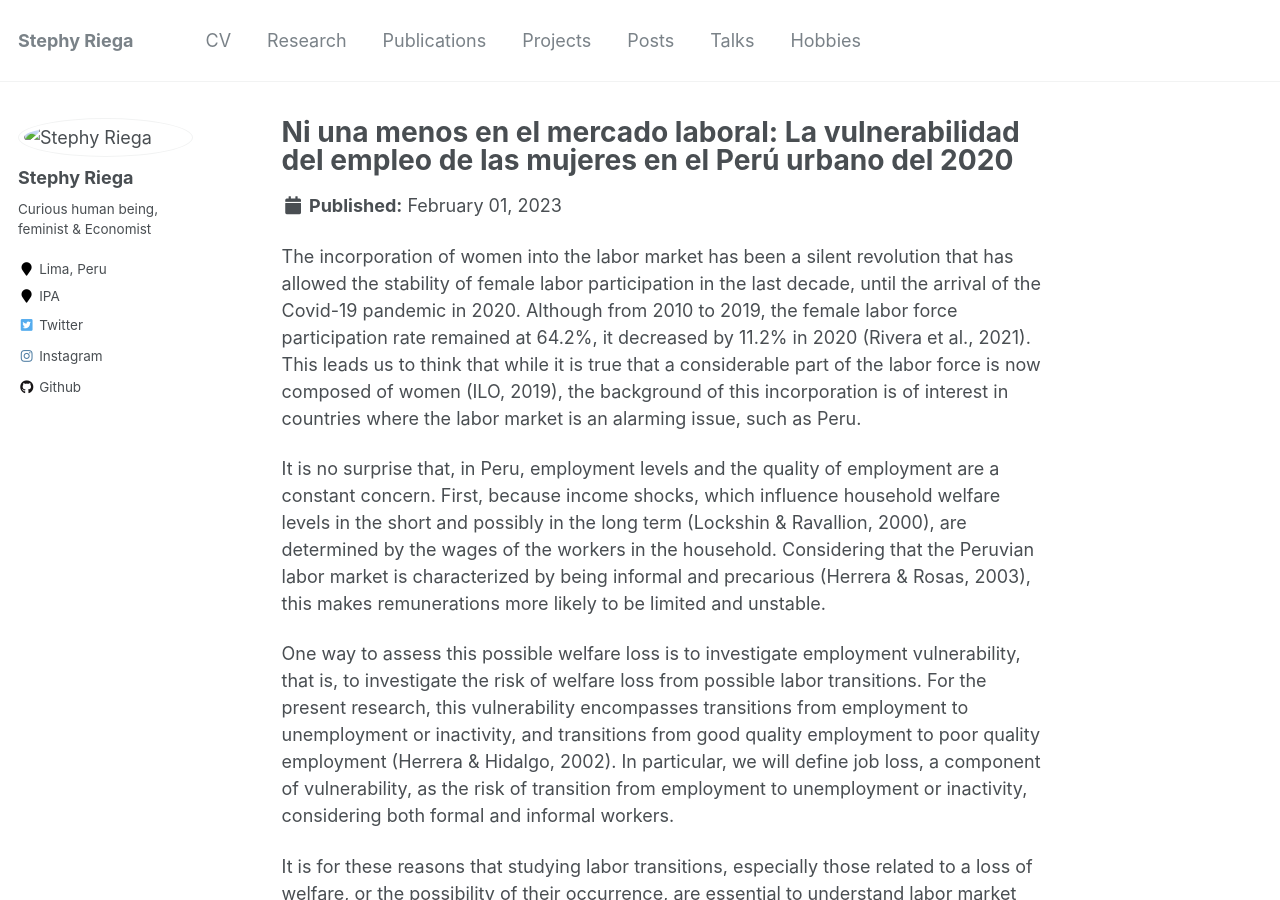
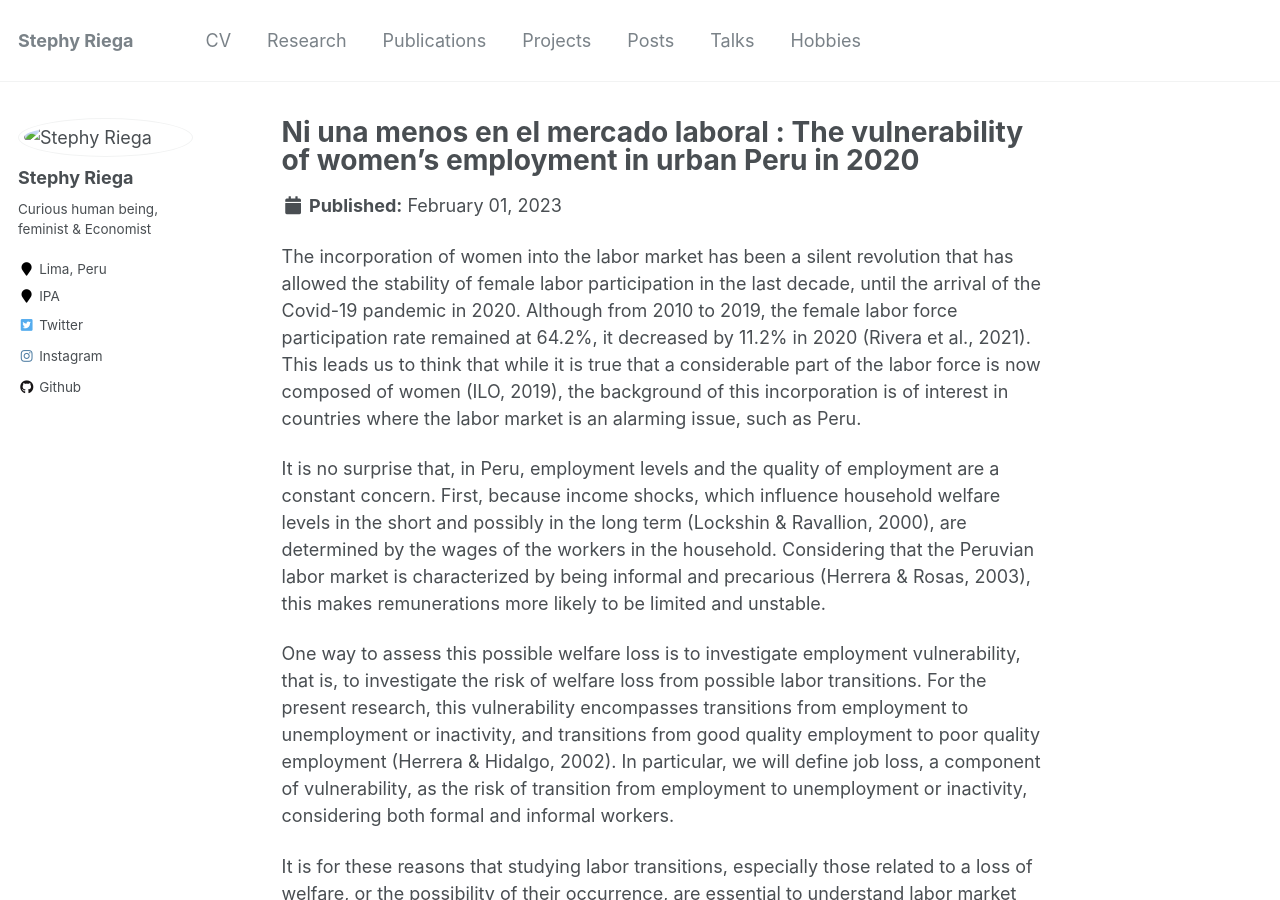
Before and after one commit to stephyriega/stephyriega.github.io, a Jekyll site: the page built from _publications/2023-02-01-sr-1.md, in a window 1280 px wide and 900 px high. Built offline with Jekyll 4.4.1, drawn with Linux system fonts in a browser that asks for light colours.

Commit message:
Update 2023-02-01-sr-1.md

```diff
--- a/_publications/2023-02-01-sr-1.md
+++ b/_publications/2023-02-01-sr-1.md
@@ -1,5 +1,5 @@
 ---
-title: "Ni una menos en el mercado laboral: La vulnerabilidad del empleo de las mujeres en el Perú urbano del 2020"
+title: "Ni una menos en el mercado laboral : The vulnerability of women's employment in urban Peru in 2020"
 collection: publications
 permalink: /publication/2023-02-01-sr-1
 excerpt: 'Thesis dissertation awarded with the Extraordinary Fund to Support Research by Students of the Faculty of Social Sciences of the PUCP'
```
